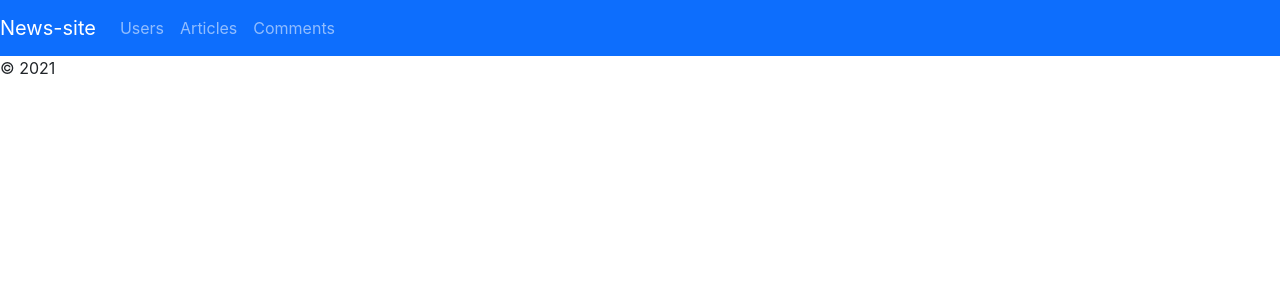
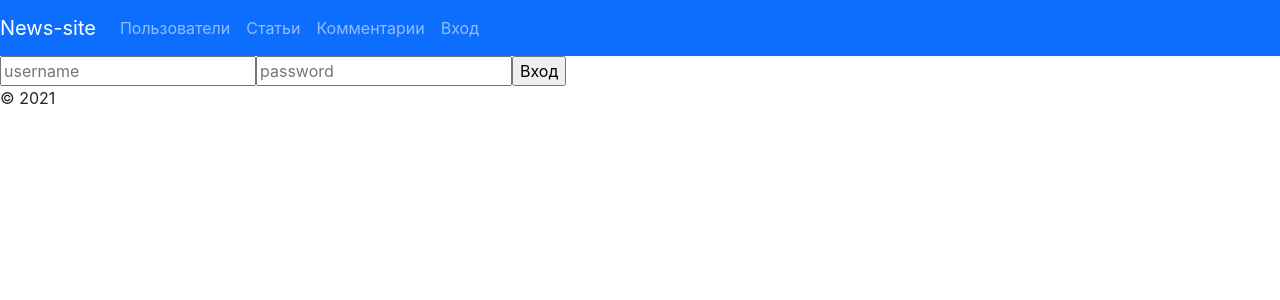
Before and after one commit to ObukhovVladislav/news-site, a React (Create React App) app in the folder news_site/front/: page /login in a window 1280 px wide. Shown: the top 300 px of the page. Built offline with nearby package versions, Linux system fonts and the light colour scheme; no server answers.

Commit message:
handleSubmit, handleChange

```diff
--- a/news_site/front/src/App.js
+++ b/news_site/front/src/App.js
@@ -8,6 +8,7 @@
 import ArticleList from "./components/Article";
 import ArticleDetail from "./components/ArticleDetail";
 import CommentList from "./components/Comment";
+import LoginForm from "./components/LoginForm";
 import axios from "axios";
 
 const API_URL = "http://localhost:8000";
@@ -71,6 +72,9 @@
                     <Route exact path="/comments">
                         <CommentList comments={this.state.comments} />
                     </Route>
+                    <Route exact path="/login">
+                        <LoginForm />
+                    </Route>
                 </Router>
                 <Footer />
             </div>
--- /dev/null
+++ b/news_site/front/src/components/LoginForm.js
@@ -0,0 +1,43 @@
+import React from "react";
+
+
+class LoginForm extends React.Component {
+    constructor(props) {
+        super(props);
+        this.state = {
+            username: "",
+            password: ""
+        };
+    }
+
+    handleChange(event) {
+        console.log('change:', event.target.name, event.target.value);
+    }
+
+    handleSubmit(event) {
+        event.preventDefault();
+        console.log('submit:', event.target);
+    }
+
+    render() {
+        return (
+            <div className="login-form">
+                <form method="post" onSubmit={this.handleSubmit}>
+                    <input type="text"
+                           name="username"
+                           placeholder="username"
+                           onChange={this.handleChange}/>
+                    <input type="password"
+                           name="password"
+                           placeholder="password"
+                           onChange={this.handleChange}/>
+                    <input type="submit"
+                           value="Вход"/>
+                </form>
+            </div>
+        )
+    }
+
+}
+
+export default LoginForm
--- a/news_site/front/src/components/Navbar.js
+++ b/news_site/front/src/components/Navbar.js
@@ -9,17 +9,22 @@
             <ul className="navbar-nav">
                 <li className="nav-item">
                     <Link to={"/users"} className="nav-item nav-link">
-                        Users
+                        Пользователи
                     </Link>
                 </li>
                 <li className="nav-item">
                     <Link to={"/articles"} className="nav-item nav-link">
-                        Articles
+                        Статьи
                     </Link>
                 </li>
                 <li className="nav-item">
                     <Link to={"/comments"} className="nav-item nav-link">
-                        Comments
+                        Комментарии
+                    </Link>
+                </li>
+                <li className="nav-item">
+                    <Link to={"/login"} className="nav-item nav-link">
+                        Вход
                     </Link>
                 </li>
             </ul>
```
